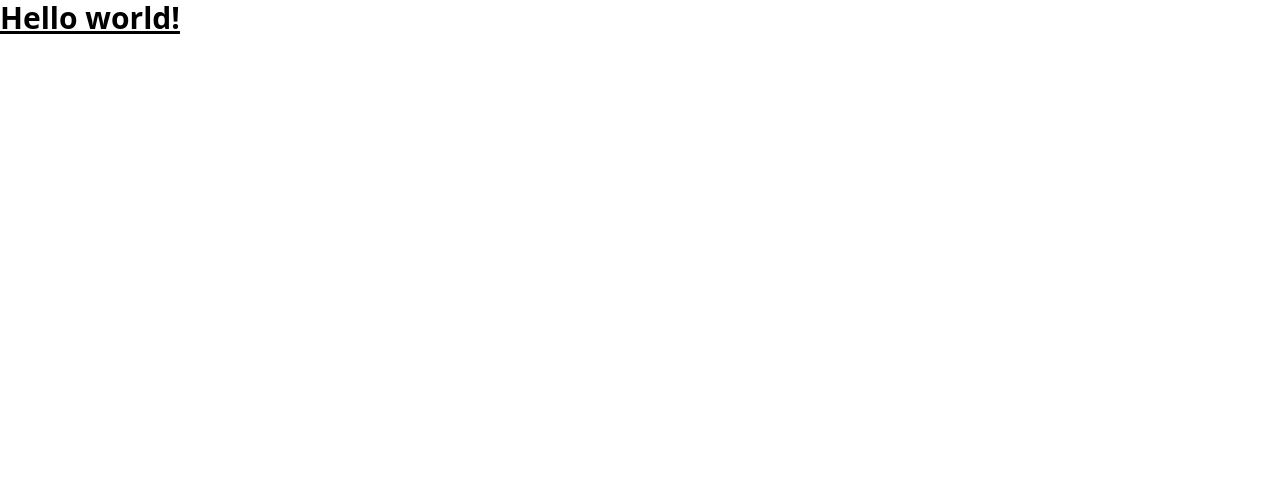
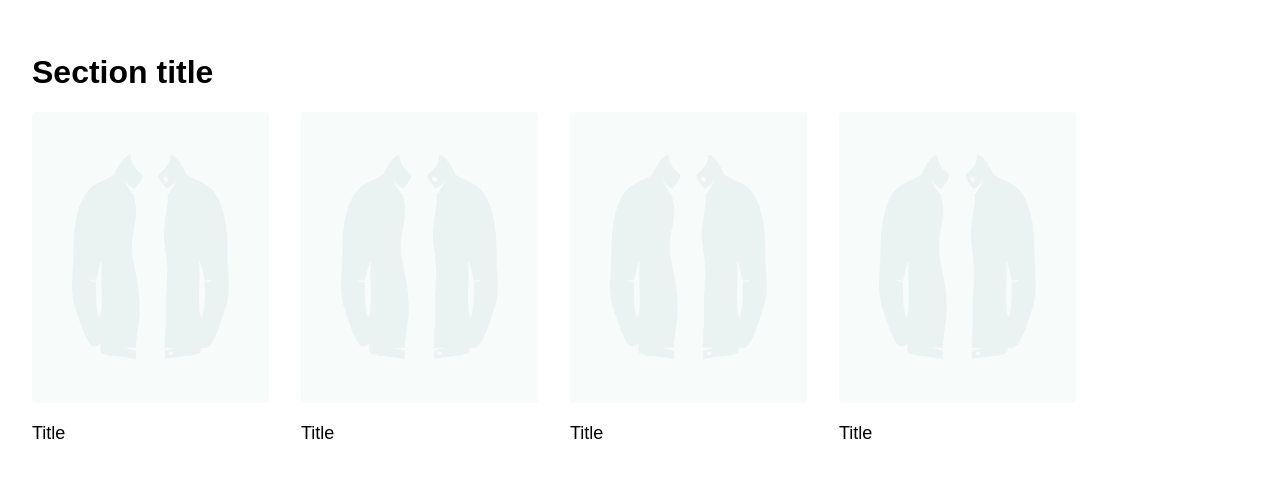
Before and after one commit to jedarlington/venture, a website: page src/index.html in a window 1280 px wide. Drawn offline with Linux system fonts and the light colour scheme.

Commit message:
Markup and images added.

```diff
--- a/src/css/main.css
+++ b/src/css/main.css
@@ -18,3 +18,9 @@
     font-weight: normal;
     font-style: normal;
 }
+
+/* Carousel */
+.carousel__slide {
+    flex: 0 0 237px;
+    margin-right: 2rem;
+}
--- a/src/index.html
+++ b/src/index.html
@@ -8,9 +8,30 @@
 </head>
 
 <body>
-	<h1 class="text-3xl font-bold underline">
-		Hello world!
-	</h1>
+	<section class="container mx-auto py-12 px-8">
+
+		<h2 class="plus-jakarta-sans-bold text-[32px] mb-4">Section title</h2>
+
+		<div class="m-carousel" role="group" aria-label="Products" aria-roledescription="carousel">
+			<div class="carousel__slides flex overflow-x-scroll snap-x snap-mandatory" aria-atomic="false" aria-live="off">
+				<div class="carousel__slide snap-start" role="group" aria-label="1 of 4" aria-roledescription="slide">
+					<img src="images/product.png" alt="Product image" class="mb-4" />
+					<p class="plus-jakarta-sans-medium text-lg">Title</p>
+				</div>
+				<div class="carousel__slide snap-start" role="group" aria-label="2 of 4" aria-roledescription="slide">
+					<img src="images/product.png" alt="Product image" class="mb-4" />
+					<p class="plus-jakarta-sans-medium text-lg">Title</p>
+				</div>
+				<div class="carousel__slide snap-start" role="group" aria-label="3 of 4" aria-roledescription="slide">
+					<img src="images/product.png" alt="Product image" class="mb-4" />
+					<p class="plus-jakarta-sans-medium text-lg">Title</p>
+				</div>
+				<div class="carousel__slide snap-start" role="group" aria-label="4 of 4" aria-roledescription="slide">
+					<img src="images/product.png" alt="Product image" class="mb-4" />
+					<p class="plus-jakarta-sans-medium text-lg">Title</p>
+				</div>
+			</div>
+	</section>
 </body>
 
 </html>
```
Also changed, not shown: build/css/main.css, src/icons/Arrow.svg (added), src/images/product.png (added), src/images/productx2.png (added), src/images/productx3.png (added).
